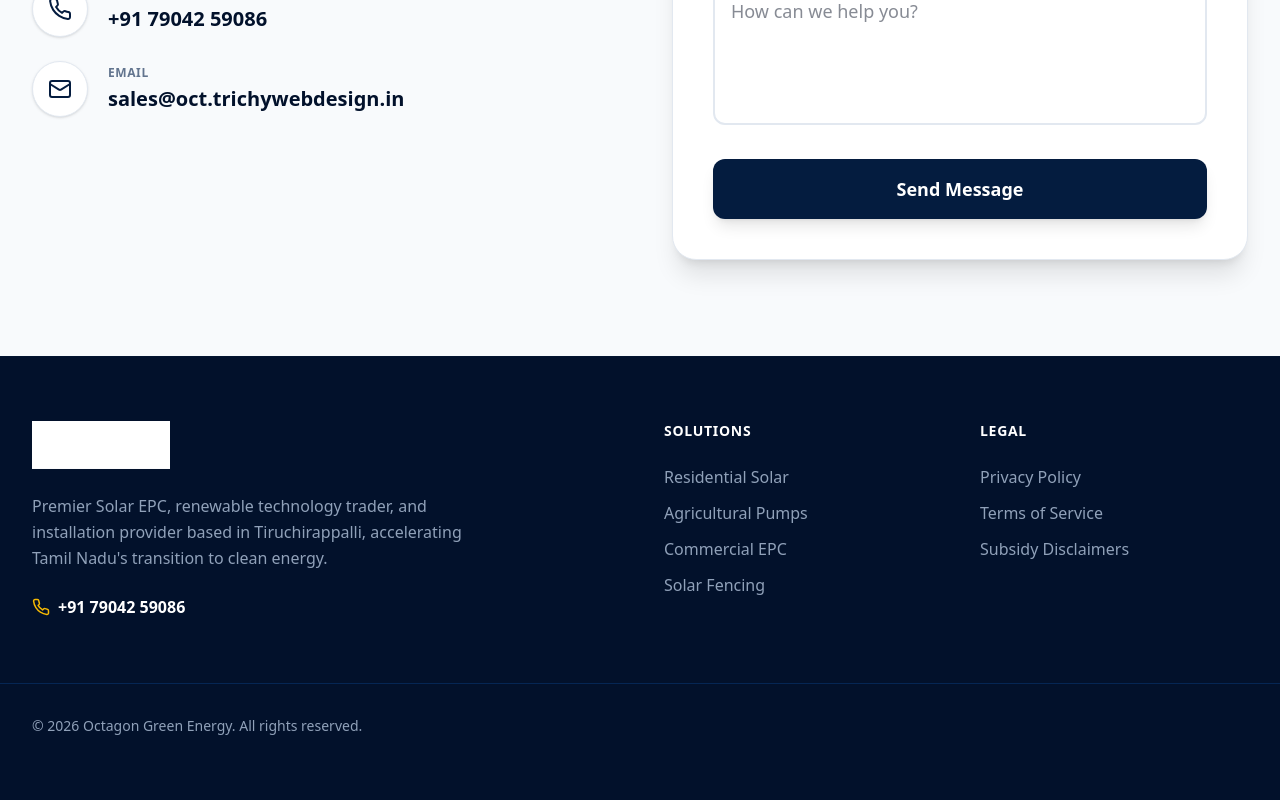
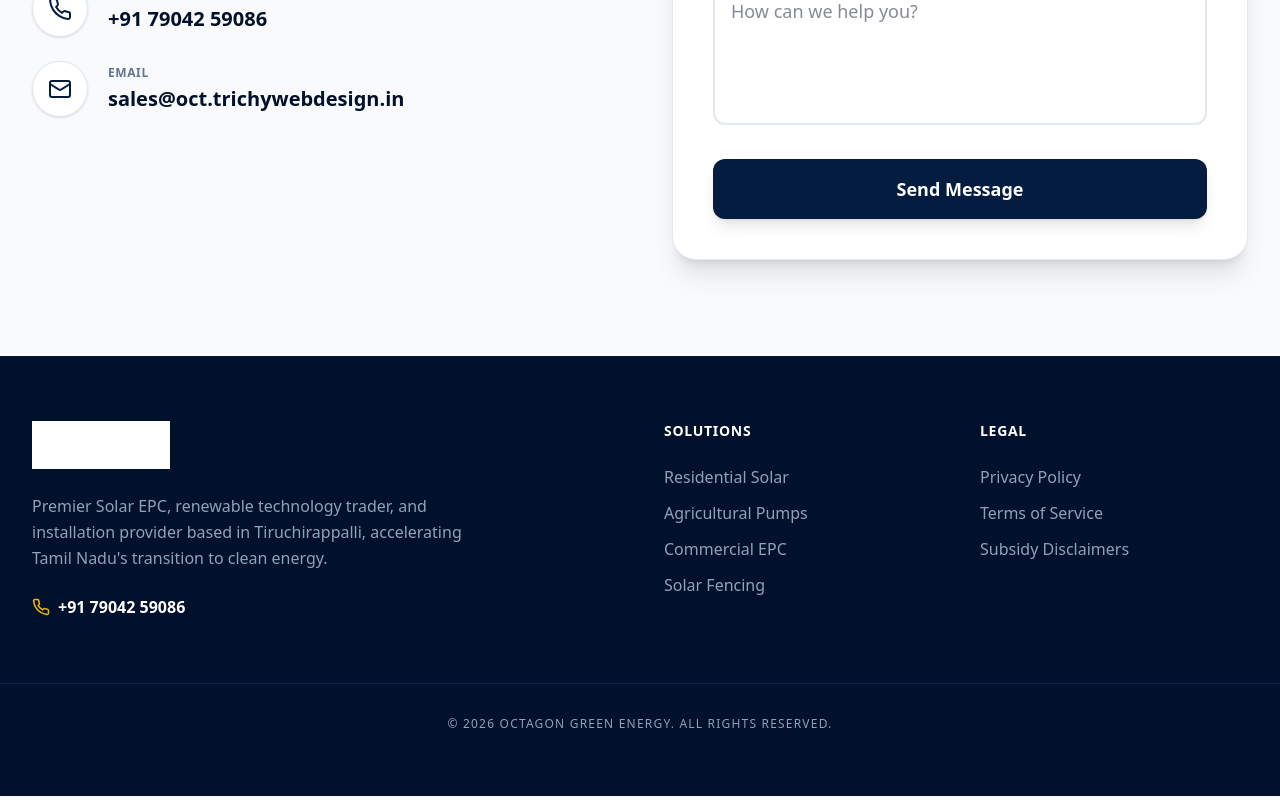
Before and after one commit to jerrymelvinj/octagon-green-energy, a React (Vite) app: page / in a window 1280 px wide. Shown: the part 5809-6609 px from the top of the page. Built offline with nearby package versions, Linux system fonts and the light colour scheme.

Commit message:
style: center-align, uppercase, and kern footer copyright

```diff
--- a/src/App.tsx
+++ b/src/App.tsx
@@ -674,8 +674,8 @@
           </ul>
         </div>
       </div>
-      <div className="max-w-7xl mx-auto px-4 sm:px-6 lg:px-8 mt-16 pt-8 border-t border-[#052654] text-sm text-center md:text-left flex flex-col md:flex-row justify-between items-center font-medium">
-        <p>© {new Date().getFullYear()} Octagon Green Energy. All rights reserved.</p>
+      <div className="max-w-7xl mx-auto px-4 sm:px-6 lg:px-8 mt-16 pt-8 border-t border-[#052654] text-xs text-center flex justify-center items-center font-medium">
+        <p className="uppercase tracking-widest">© {new Date().getFullYear()} Octagon Green Energy. All rights reserved.</p>
       </div>
     </footer>
   );
```
